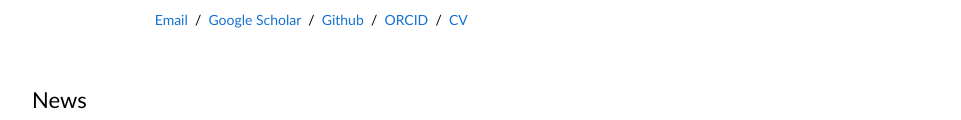
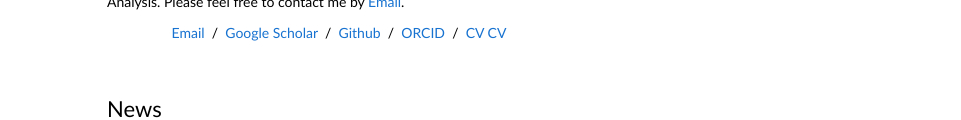
Before and after one commit to lms-07/lms-07.github.io, a plain HTML site: page index.html in a window 1280 px wide. Shown: the part 225-345 px from the top of the page, without its empty margins (153-1114 px from the left). Drawn offline with Linux system fonts and the light colour scheme.

Commit message:
uodate 4.22

```diff
--- a/index.html
+++ b/index.html
@@ -14,7 +14,7 @@
 </head>
 
 <body>
-<table style="width:100%;max-width:950px;border:0px;border-spacing:0px;border-collapse:separate;margin-right:auto;margin-left:auto;">
+<table style="width:100%;max-width:800px;border:0px;border-spacing:0px;border-collapse:separate;margin-right:auto;margin-left:auto;">
     <tbody>
     <tr style="padding:0px">
         <td style="padding:0px">
@@ -46,6 +46,8 @@
                             <a href="https://github.com/lms-07">Github</a> &nbsp/&nbsp
                             <a href="https://orcid.org/0000-0001-6133-3923">ORCID</a> &nbsp/&nbsp
                             <a href="data/JonBarron-CV.pdf">CV</a>
+                            <a href="https://lms-07.github.io/">CV</a>
+
                         </p>
                     </td>
                     <td style="padding:2.5%;width:60%;max-width:60%">
```
